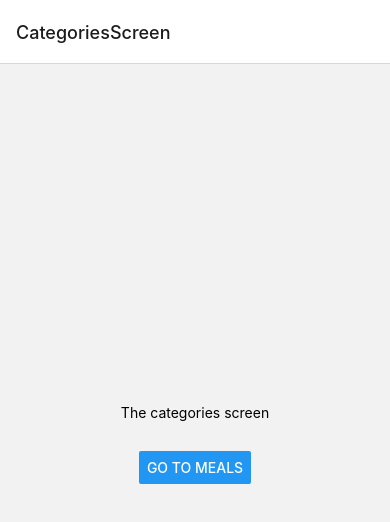
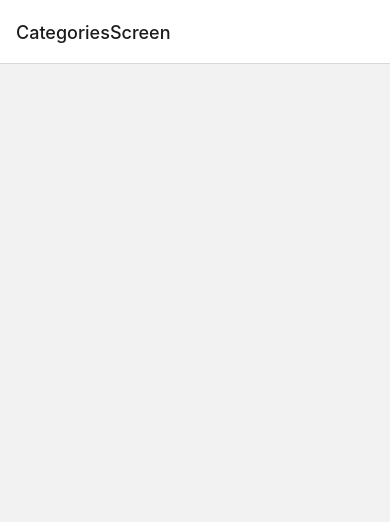
Before and after one commit to omelale/meals-app, a React Native app: screen /CategoriesScreen in a window 390 px wide. Shown: the top 522 px of the page. Built offline with nearby package versions, Linux system fonts and the light colour scheme.

Commit message:
added dummy data config

```diff
--- /dev/null
+++ b/models/Category.js
@@ -0,0 +1,6 @@
+class Category{
+    constructor() {
+    }
+}
+
+export default Category
--- a/screens/CategoriesScreen.js
+++ b/screens/CategoriesScreen.js
@@ -1,18 +1,20 @@
 import React from "react";
-import {Button, StyleSheet, Text, View} from "react-native";
+import {Button, StyleSheet, Text, View , FlatList} from "react-native";
 
 const CategoriesScreen = ({navigation}) => {
     return (
-        <View style={styles.screen}>
-            <Text>The categories screen</Text>
-            <View style={styles.button}>
-                <Button title='Go to meals' onPress={
-                    () => {
-                        navigation.navigate('CategoryMeals')
-                    }
-                }/>
-            </View>
-        </View>)
+        // <View style={styles.screen}>
+        //     <Text>The categories screen</Text>
+        //     <View style={styles.button}>
+        //         <Button title='Go to meals' onPress={
+        //             () => {
+        //                 navigation.navigate('CategoryMeals')
+        //             }
+        //         }/>
+        //     </View>
+        // </View>
+        <FlatList numColumns={2}/>
+    )
 }
 
 const styles = StyleSheet.create({
```
Also changed, not shown: data/dummy-data.js (added).
